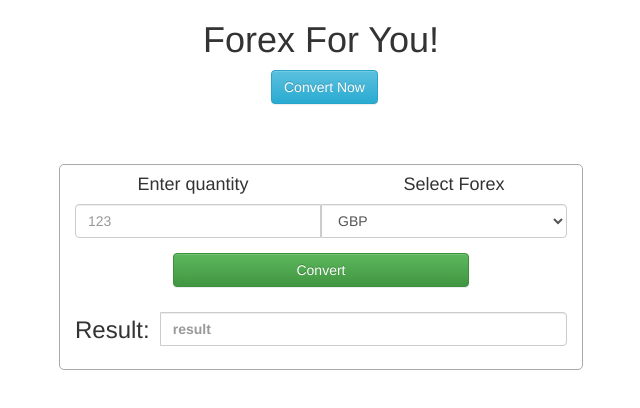
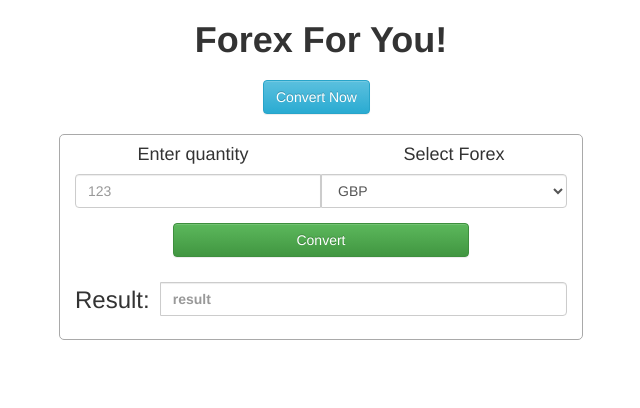
Before and after one commit to arshavskiy/forex-api, a plain HTML site: page index.html in a window 1280 px wide. Shown: the top 408 px of the page, without its empty margins (319-959 px from the left). Drawn offline with nearby package versions, Linux system fonts and the light colour scheme.

Commit message:
margin fixed, strong header added

```diff
--- a/index.html
+++ b/index.html
@@ -20,7 +20,7 @@
     <div class="row">
         <div class="container">
             <div class="col-sm-12">
-                <h1 class="greetings text-center">Forex For You!</h1>
+                <h1 class="greetings text-center"><strong>Forex For You!</strong></h1>
             </div>
         </div>
     </div>
@@ -29,7 +29,7 @@
     </div>
 
 
-    <div class="row" id="main-table">
+    <div class="row  menu" id="main-table">
         <div class="container">
 
 
@@ -129,7 +129,7 @@
         </div>
     </div>
 
-    <div class="row menu">
+    <div class="row">
         <div class="jumbotron jumbotron-fluid">
             <div class="jum-info">
                 <h4 class="display">Enter quantity</h4>
--- a/main.css
+++ b/main.css
@@ -11,7 +11,7 @@ body {
 }
 
 .menu {
-    margin-top: 4rem;
+    margin-bottom: 3rem;
 }
 
 #form-submit {
@@ -20,9 +20,9 @@ body {
 }
 
 #now-submit {
-    margin: 0 calc(50% - 50px);
+    margin: 0 calc(50% - 58px);
     margin-bottom: 2rem;
-    /*width: 103px;*/
+    margin-top: 1rem;
 }
 
 .input-group {
```
